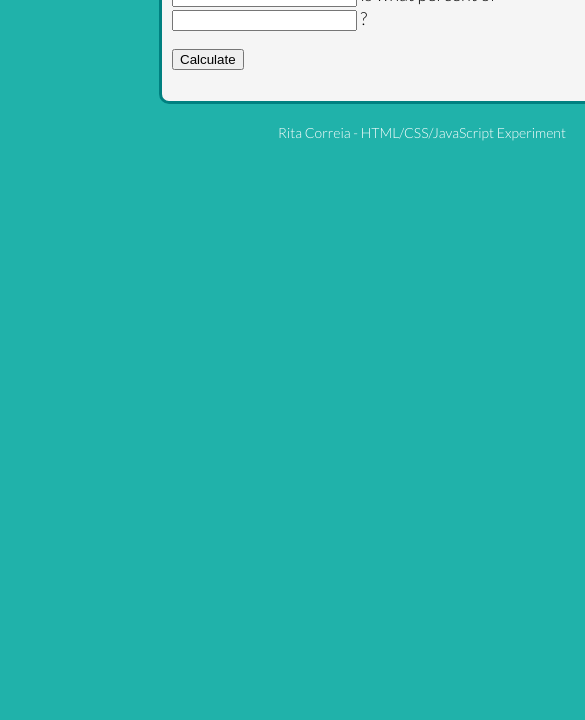
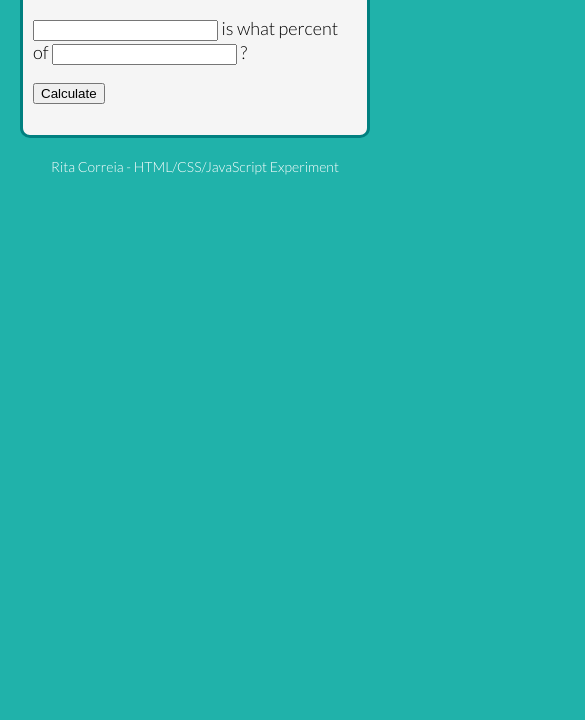
Before and after one commit to IsaacAvoseh/javascript-calculator, a plain HTML site: page index.html in a window 390 px wide. Shown: the part 124-844 px from the top of the page, 585 px wide, since content can reach past the window. Drawn offline with Linux system fonts and the light colour scheme.

Commit message:
Update styles.css

```diff
--- a/styles.css
+++ b/styles.css
@@ -45,7 +45,9 @@ footer {
 
 @media only screen and (max-width: 600px) {
     body {
-        width: 100vh;
+        margin: auto;
+    }
+    div {
         margin: auto;
     }
 }
```
